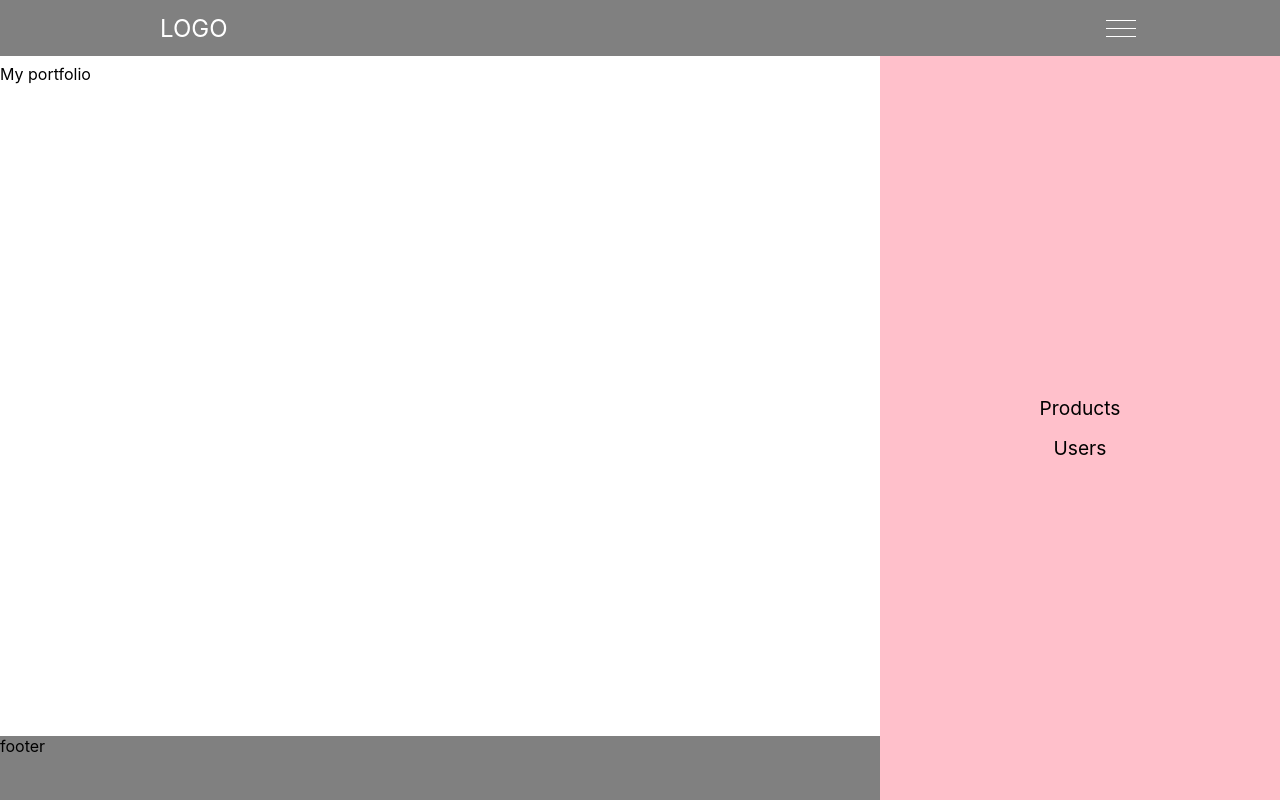
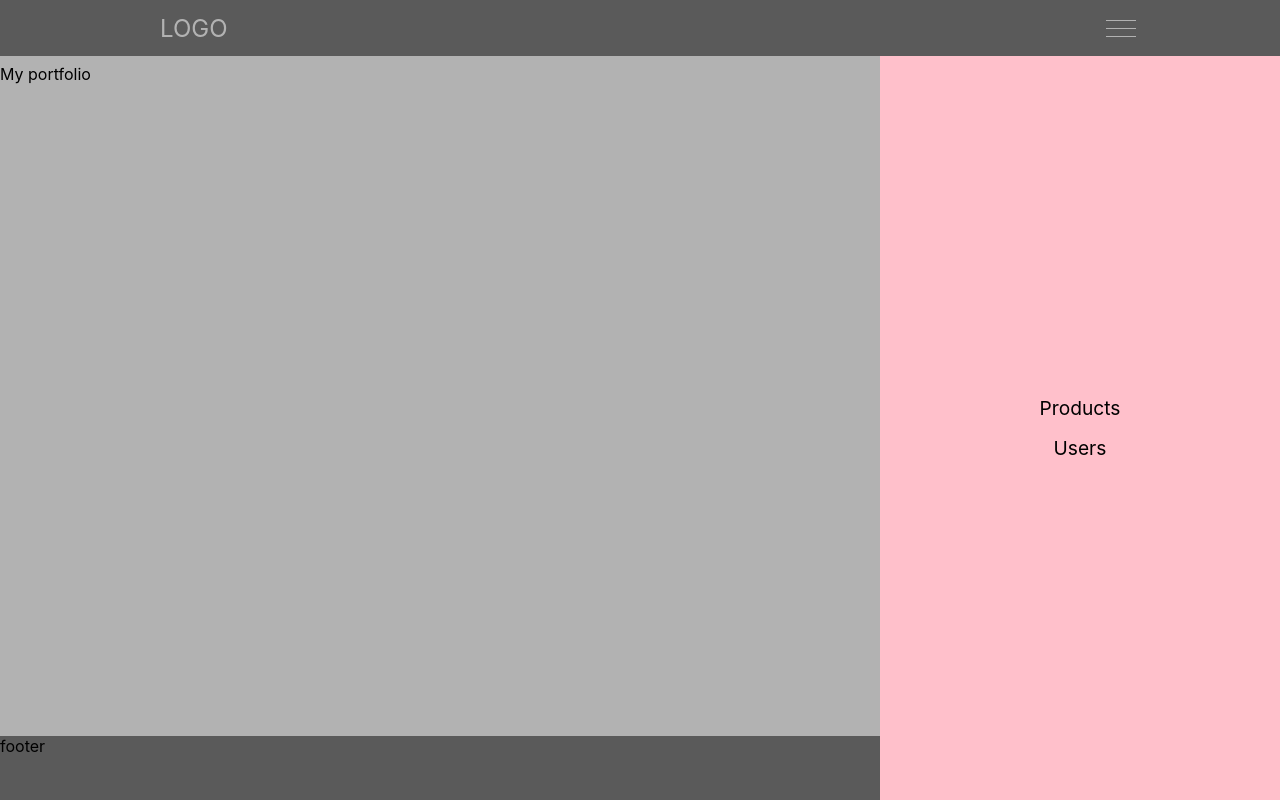
Before and after one commit to alexandra-pascal/my-portfolio, a React (Create React App) app: page / in a window 1280 px wide. Built offline with nearby package versions, Linux system fonts and the light colour scheme.

Commit message:
create back drop

```diff
--- a/src/components/App/App.js
+++ b/src/components/App/App.js
@@ -3,6 +3,7 @@ import { HashRouter as Router } from "react-router-dom";
 import Toolbar from "./../Toolbar/Toolbar";
 import Footer from "./../Footer/Footer";
 import SideDrawer from "../SideDrawer/SideDrawer";
+import BackDrop from "../BackDrop/BackDrop";
 import "./App.css";
 
 export default class App extends React.Component {
@@ -12,6 +13,7 @@ export default class App extends React.Component {
         <div className="App">
           <Toolbar />
           <SideDrawer/>
+          <BackDrop/>
           <main className="main">
             <p>My portfolio</p>
           </main>
--- /dev/null
+++ b/src/components/BackDrop/BackDrop.css
@@ -0,0 +1,9 @@
+.backdrop {
+  position: fixed;
+  width: 100%;
+  height: 100%;
+  top: 0;
+  left: 0;
+  background: rgba(0, 0, 0 ,0.3);
+  z-index: 1;
+}
--- /dev/null
+++ b/src/components/BackDrop/BackDrop.js
@@ -0,0 +1,8 @@
+import React from 'react';
+import './BackDrop.css'
+
+export default function BackDrop() {
+  return (
+    <div className="backdrop"></div>
+  )
+}
```
